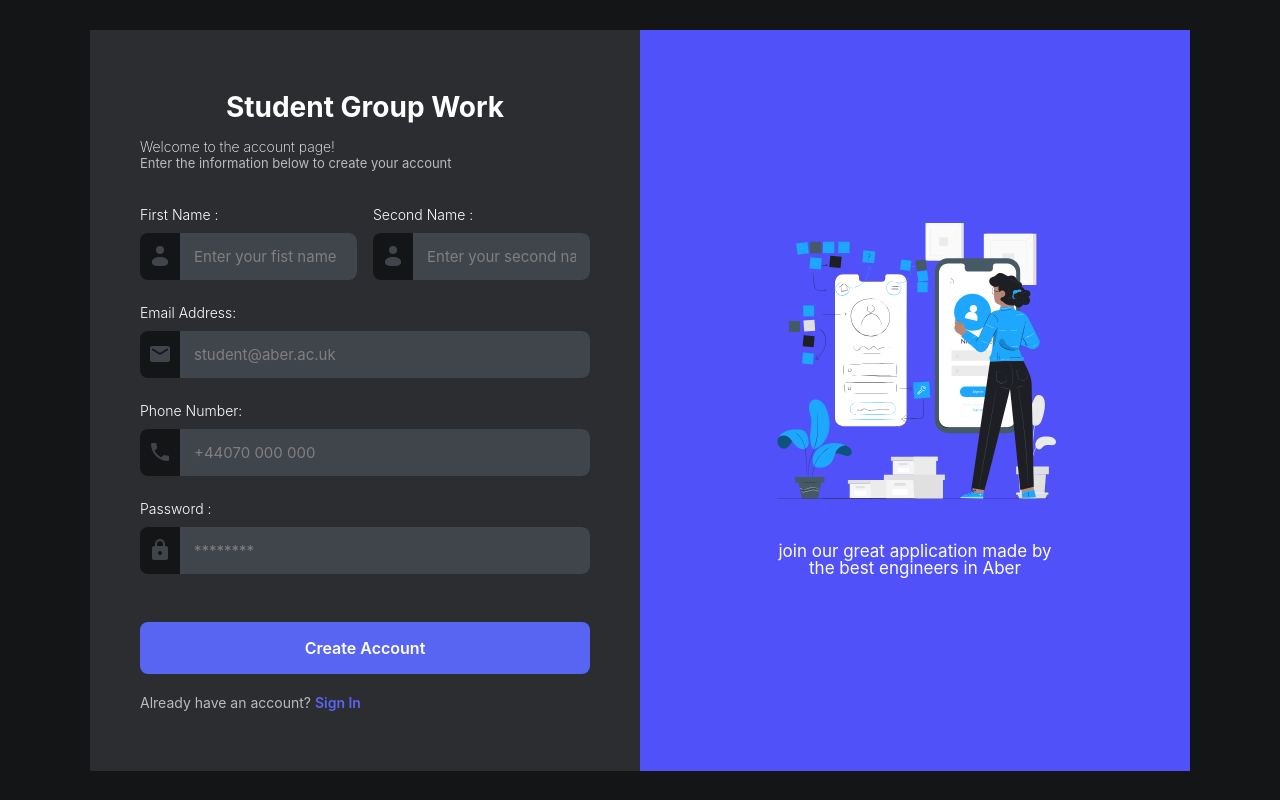
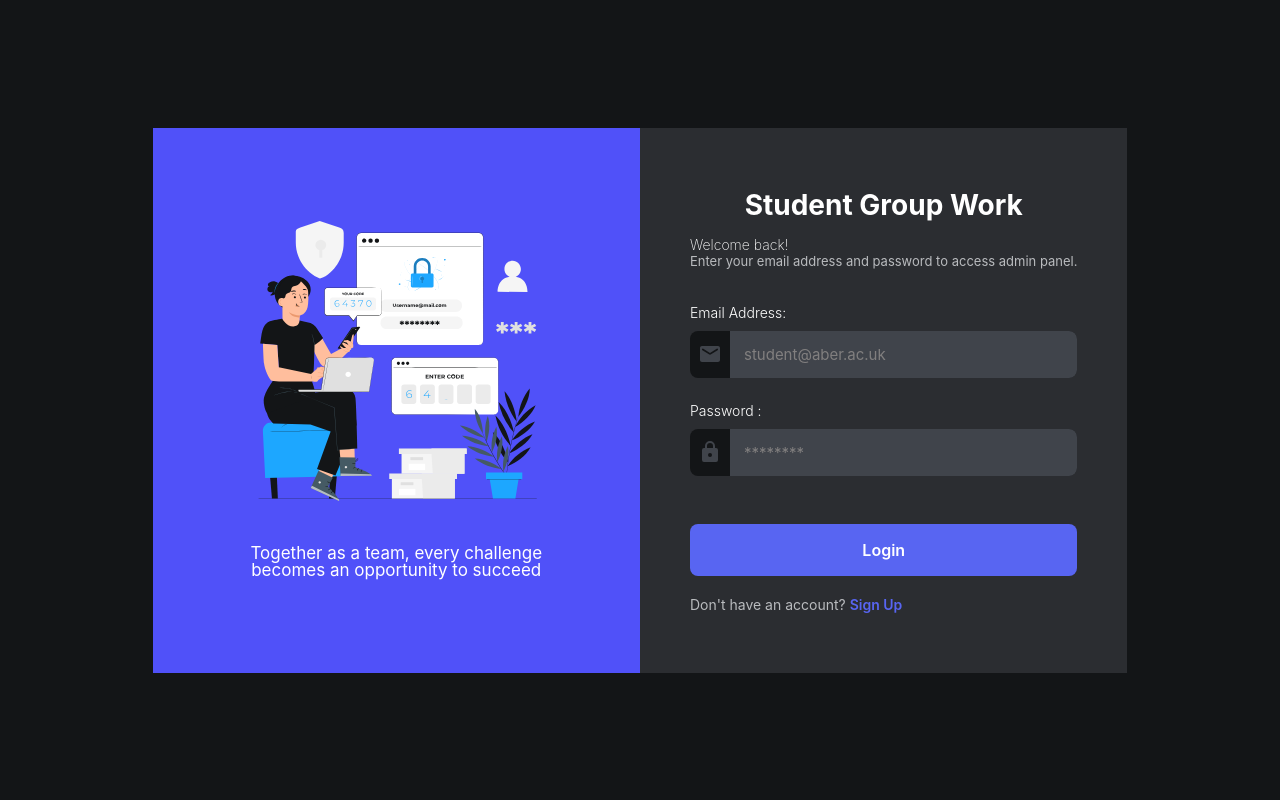
Before and after one commit to iaifrns/agile_group_work_frontend, a React (Vite) app: page /login in a window 1280 px wide. Built offline with nearby package versions, Linux system fonts and the light colour scheme.

Commit message:
finished the routing

```diff
--- a/package.json
+++ b/package.json
@@ -11,7 +11,8 @@
   },
   "dependencies": {
     "react": "^19.2.0",
-    "react-dom": "^19.2.0"
+    "react-dom": "^19.2.0",
+    "react-router-dom": "^7.13.0"
   },
   "devDependencies": {
     "@eslint/js": "^9.39.1",
--- a/src/App.jsx
+++ b/src/App.jsx
@@ -1,13 +1,20 @@
-import Login from "./authentification/login"
-import Registration from "./authentification/registration"
-
+import { BrowserRouter, Route, Routes } from "react-router-dom";
+import Login from "./authentification/login";
+import Registration from "./authentification/registration";
+import CheckAuthentification from "./helper/checkAuthentification";
+import ProfilePage from "./authentification/ProfilePage";
 
 function App() {
   return (
-    <>
-      <Registration/>
-    </>
-  )
+    <BrowserRouter>
+      <Routes>
+        <Route element={<CheckAuthentification/>} path="" />
+        <Route element={<Login/>} path="/login" />
+        <Route element={<Registration/>} path="/register" />
+        <Route element={<ProfilePage/>} path="/profile" />
+      </Routes>
+    </BrowserRouter>
+  );
 }
 
-export default App
+export default App;
--- a/src/authentification/Login.jsx
+++ b/src/authentification/Login.jsx
@@ -4,8 +4,16 @@ import Mail from "../assets/icons/mail";
 import CustomInput, { CustomInputPassword } from "./components/input";
 import PasswordIcon from "../assets/icons/password";
 import { CustomButton } from "./components/button";
+import { useNavigate } from "react-router-dom";
 
 const Login = () => {
+
+  const navigateTo = useNavigate()
+
+  const submit = () => {
+    navigateTo('/profile')
+  }
+
   return (
     <div class="container">
       <div class="left-side">
@@ -40,11 +48,11 @@ const Login = () => {
             placeholder={"********"}
           />
 
-          <CustomButton text={"Login"} />
+          <CustomButton text={"Login"} submit={submit} />
         </form>
 
         <div class="signup-link">
-          Don't have an account? <a href="create_account.html">Sign Up</a>
+          Don't have an account? <a onClick={()=>navigateTo('/register')}>Sign Up</a>
         </div>
       </div>
     </div>
--- a/src/authentification/Registration.jsx
+++ b/src/authentification/Registration.jsx
@@ -6,8 +6,10 @@ import PasswordIcon from "../assets/icons/password";
 import { CustomButton } from "./components/button";
 import Person from "../assets/icons/person";
 import Phone from "../assets/icons/phone";
+import { useNavigate } from "react-router-dom";
 
 const Registration = () => {
+  const navigateTo = useNavigate()
   return (
     <div class="container">
       <div class="right-side">
@@ -53,7 +55,7 @@ const Registration = () => {
         </form>
 
         <div class="signup-link">
-          Already have an account? <a href="create_account.html">Sign In</a>
+          Already have an account? <a onClick={()=>navigateTo('/login')}>Sign In</a>
         </div>
       </div>
       <div class="left-side">
--- a/src/authentification/components/button.jsx
+++ b/src/authentification/components/button.jsx
@@ -1,8 +1,8 @@
 import '../login.css'
 
-const CustomButton = ({ text }) => {
+const CustomButton = ({ text, submit }) => {
   return (
-    <button type="submit" class="btn btn-primary">
+    <button type="submit" onClick={submit} class="btn btn-primary">
       {text}
     </button>
   );
--- a/src/authentification/login.css
+++ b/src/authentification/login.css
@@ -35,6 +35,10 @@ body {
   justify-content: center;
   align-items: center;
   text-align: center;
+}
+
+a {
+  cursor: pointer;
 }
 
 .illustration {
--- /dev/null
+++ b/src/helper/checkAuthentification.jsx
@@ -0,0 +1,19 @@
+import React, { useEffect } from 'react';
+import { useNavigate } from 'react-router-dom';
+
+const CheckAuthentification = () => {
+
+    const navigateTo = useNavigate()
+
+    useEffect(() => {
+        navigateTo('/login')
+    },[])
+
+    return (
+        <div>
+
+        </div>
+    );
+}
+
+export default CheckAuthentification;
```
Also changed, not shown: 1 other file (tests, documents, lock files or other folders).
